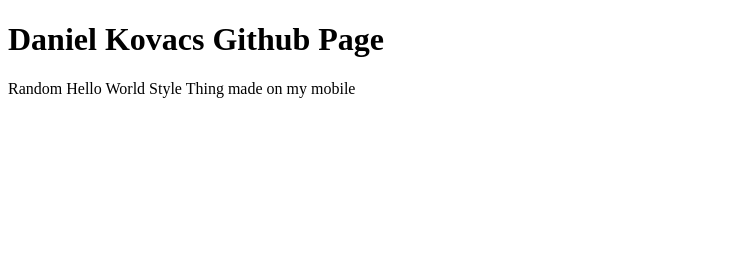
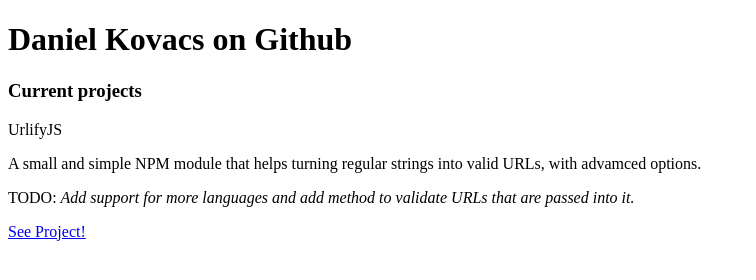
Before and after one commit to danielkov/danielkov.github.io, a plain HTML site: page index.html in a window 1280 px wide. Shown: the whole page, without its empty margins (0-756 px from the left). Drawn offline with Linux system fonts and the light colour scheme.

Commit message:
First version

```diff
--- a/index.html
+++ b/index.html
@@ -4,7 +4,19 @@
 <title>Daniel Kovacs</title>
 </head>
 <body>
-<h1>Daniel Kovacs Github Page</h1>
-<p>Random Hello World Style Thing made on my mobile</p>
+<header>
+<div class="container">
+<h1>Daniel Kovacs on Github</h1>
+<h3>Current projects</h3>
+</div>
+</header>
+<main>
+<article class="project>
+<h3>UrlifyJS</h3>
+<p>A small and simple NPM module that helps turning regular strings into valid URLs, with advamced options.</p>
+<p>TODO: <em>Add support for more languages and add method to validate URLs that are passed into it.</em><p>
+<a href="https://github.com/danielkov/urlifyjs">See Project!</a>
+</article>
+</main>
 </body>
 </html>
```
